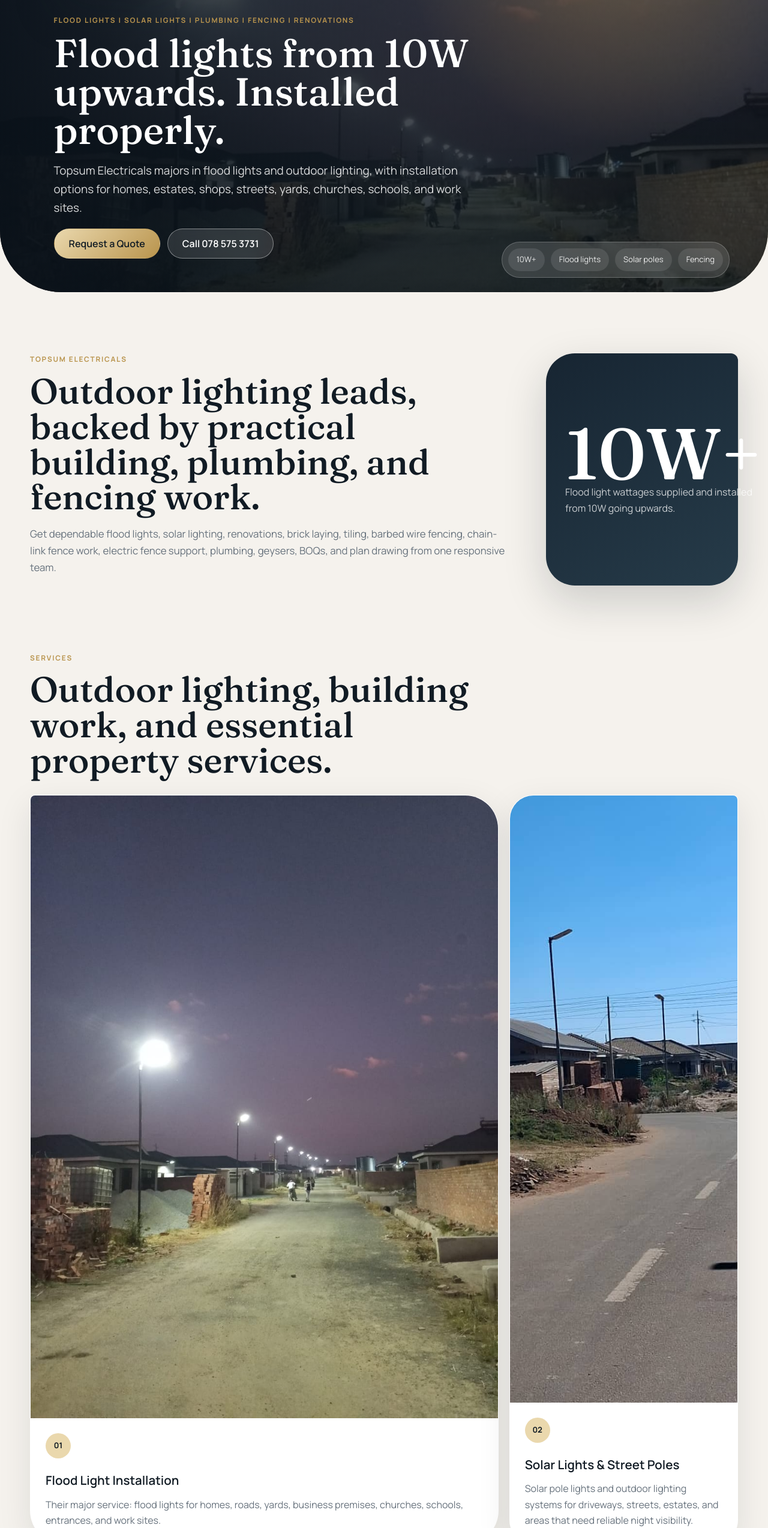
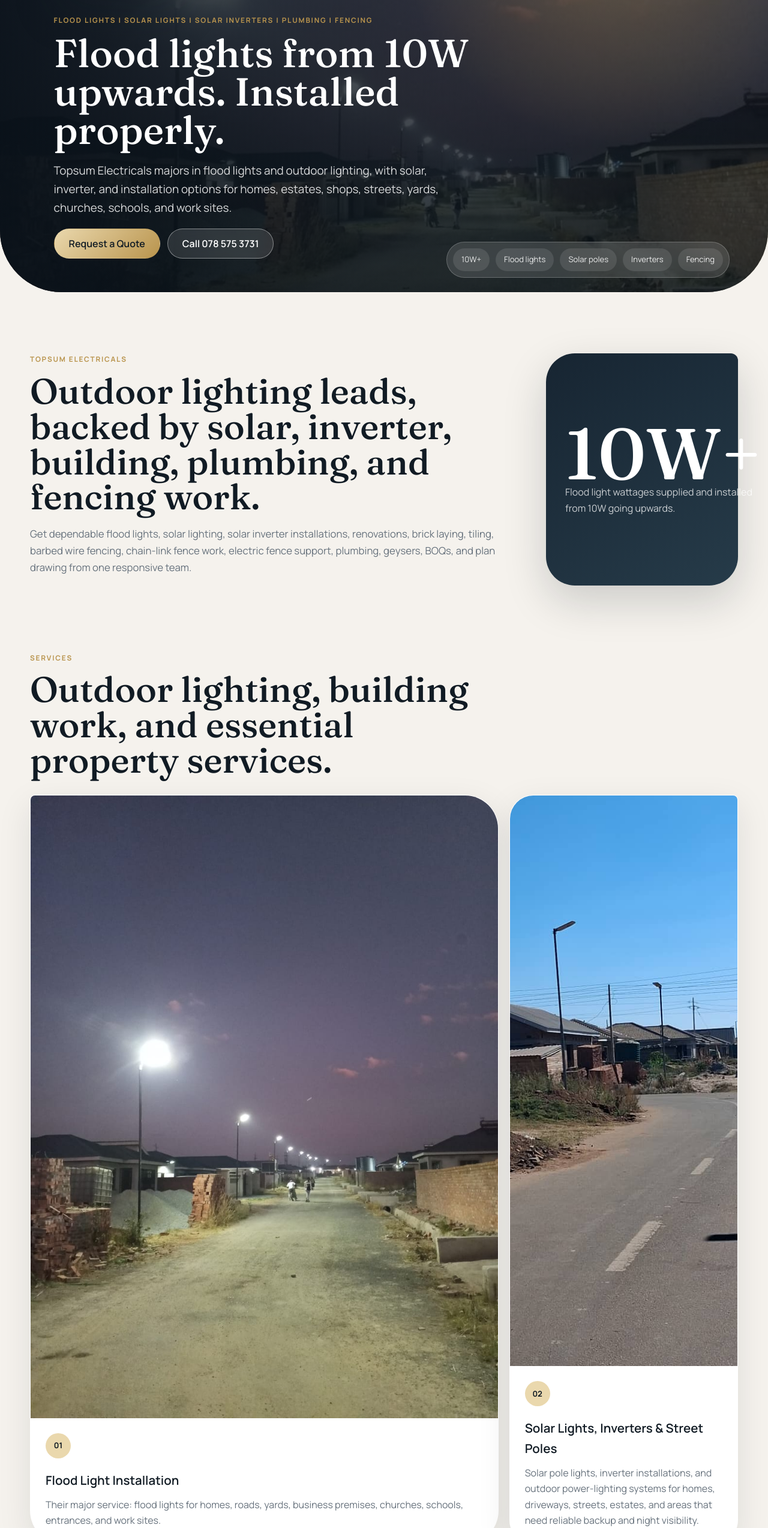
Before and after one commit to RonanJaeger721/Topsum-Electricals, a Next.js app: page / in a window 1280 px wide. Shown: the part 253-2800 px from the top of the page at 60% size. Built offline with nearby package versions, Linux system fonts and the light colour scheme.

Commit message:
Add solar inverter service details

```diff
--- a/app/page.tsx
+++ b/app/page.tsx
@@ -22,11 +22,11 @@
   },
   {
     number: "02",
-    title: "Solar Lights & Street Poles",
+    title: "Solar Lights, Inverters & Street Poles",
     image: "/assets/actual-street-light-road-day.jpeg",
     alt: "Street lights installed along a curved road in daylight",
     copy:
-      "Solar pole lights and outdoor lighting systems for driveways, streets, estates, and areas that need reliable night visibility."
+      "Solar pole lights, inverter installations, and outdoor power-lighting systems for homes, driveways, streets, estates, and areas that need reliable backup and night visibility."
   },
   {
     number: "03",
@@ -149,8 +149,8 @@
     ]
   },
   {
-    tier: "Solar light products",
-    note: "Solar kits for spaces that need lighting without heavy wiring.",
+    tier: "Solar lights & inverter systems",
+    note: "Solar kits, inverter-ready setups, and installation support for spaces that need reliable lighting and backup power.",
     products: [
       {
         name: "Solar Flood Light Range",
@@ -163,6 +163,12 @@
         image: "/assets/product-solar-light-60w.jpg",
         alt: "60W solar light kit with panel",
         details: "60W solar light kit with panel, remote-style control, and outdoor housing."
+      },
+      {
+        name: "Solar Inverter Installation Support",
+        image: "/assets/product-solar-floodlight-range.jpg",
+        alt: "Solar power hardware used to represent inverter installation support",
+        details: "Support for solar inverter setup, installation planning, and backup power solutions for homes and small sites."
       }
     ]
   },
@@ -233,11 +239,11 @@
               height={200}
               priority
             />
-            <p className="eyebrow">Flood Lights | Solar Lights | Plumbing | Fencing | Renovations</p>
+            <p className="eyebrow">Flood Lights | Solar Lights | Solar Inverters | Plumbing | Fencing</p>
             <h1>Flood lights from 10W upwards. Installed properly.</h1>
             <p className="hero-copy">
-              Topsum Electricals majors in flood lights and outdoor lighting, with installation options for homes,
-              estates, shops, streets, yards, churches, schools, and work sites.
+              Topsum Electricals majors in flood lights and outdoor lighting, with solar, inverter, and installation
+              options for homes, estates, shops, streets, yards, churches, schools, and work sites.
             </p>
             <div className="hero-actions" aria-label="Contact actions">
               <a className="button primary" href={quoteUrl} target="_blank" rel="noopener">
@@ -252,6 +258,7 @@
             <span>10W+</span>
             <span>Flood lights</span>
             <span>Solar poles</span>
+            <span>Inverters</span>
             <span>Fencing</span>
           </div>
         </section>
@@ -259,11 +266,11 @@
         <section className="intro" aria-label="Company summary">
           <div className="intro-copy">
             <span className="section-kicker">Topsum Electricals</span>
-            <h2>Outdoor lighting leads, backed by practical building, plumbing, and fencing work.</h2>
+            <h2>Outdoor lighting leads, backed by solar, inverter, building, plumbing, and fencing work.</h2>
             <p>
-              Get dependable flood lights, solar lighting, renovations, brick laying, tiling, barbed wire fencing,
-              chain-link fence work, electric fence support, plumbing, geysers, BOQs, and plan drawing from one
-              responsive team.
+              Get dependable flood lights, solar lighting, solar inverter installations, renovations, brick laying,
+              tiling, barbed wire fencing, chain-link fence work, electric fence support, plumbing, geysers, BOQs,
+              and plan drawing from one responsive team.
             </p>
           </div>
           <div className="intro-stat">
@@ -367,7 +374,7 @@
         <section className="hardware" id="hardware">
           <div className="section-heading">
             <span className="section-kicker">Hardware products</span>
-            <h2>Order lights, plumbing fittings, and planning support on WhatsApp.</h2>
+            <h2>Order lights, solar power gear, plumbing fittings, and planning support on WhatsApp.</h2>
             <p>
               Products are grouped into clear tiers so customers can choose what they need and message Topsum directly
               for availability, wattage, pricing, and installation.
@@ -463,10 +470,14 @@
             <Image src="/assets/topsum-logo-cropped.png" alt="" width={360} height={249} />
             <dl>
               <div>
-                <dt>WhatsApp</dt>
+                <dt>Contacts</dt>
                 <dd>
-                  <a href="https://wa.me/263785753731" target="_blank" rel="noopener">
-                    078 575 3731
+                  <a href="tel:+263785753731">
+                    +263785753731
+                  </a>
+                  <span> / </span>
+                  <a href="tel:+263715316477">
+                    +263715316477
                   </a>
                 </dd>
               </div>
@@ -485,8 +496,8 @@
 
       <footer className="site-footer">
         <p>
-          &copy; 2026 Topsum Electricals. Flood lights, solar lights, fencing, electric fences, plumbing, geysers,
-          renovations, brick laying, BOQs, plan drawing, construction, and tiling.
+          &copy; 2026 Topsum Electricals. Flood lights, solar lights, solar inverters, fencing, electric fences,
+          plumbing, geysers, renovations, brick laying, BOQs, plan drawing, construction, and tiling.
         </p>
       </footer>
     </>
```
